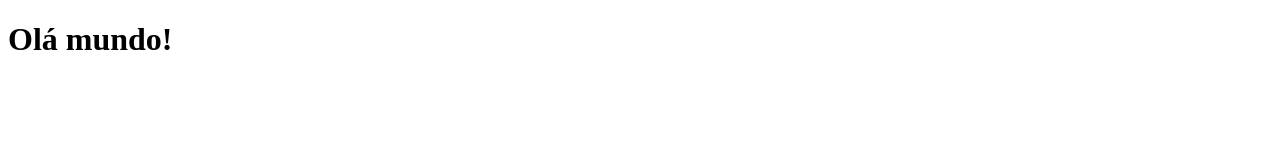
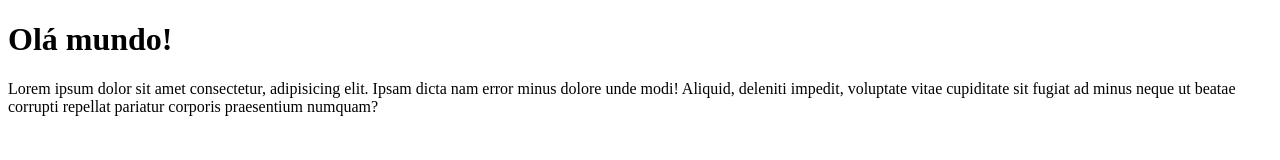
Before and after one commit to luizbarbosah/git-aula-01, a plain HTML site: page index.html in a window 1280 px wide. Drawn offline with Linux system fonts and the light colour scheme.

Commit message:
Criei uma div + p

```diff
--- a/index.html
+++ b/index.html
@@ -7,5 +7,10 @@
 </head>
 <body>
     <h1>Olá mundo!</h1>
+
+    <div>
+        <p>Lorem ipsum dolor sit amet consectetur, adipisicing elit. Ipsam dicta nam error minus dolore unde modi! Aliquid, deleniti impedit, voluptate vitae cupiditate sit fugiat ad minus neque ut beatae corrupti repellat pariatur corporis praesentium numquam?</p>
+    </div>
+
 </body>
 </html>
```
